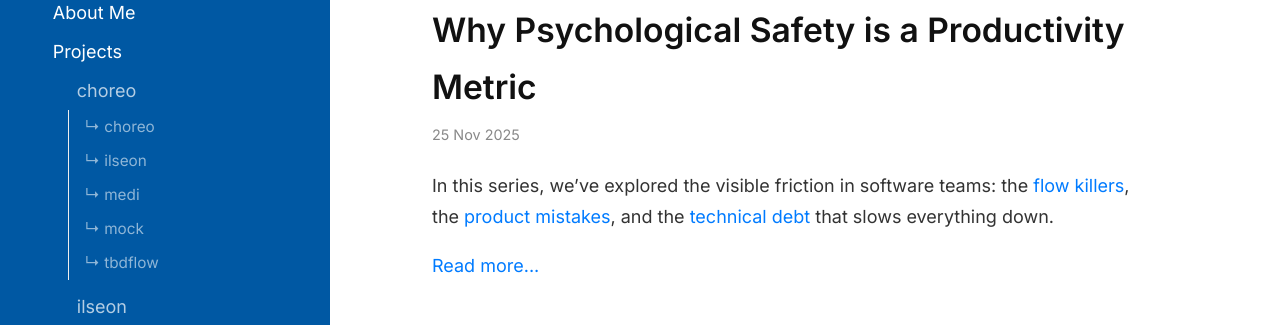
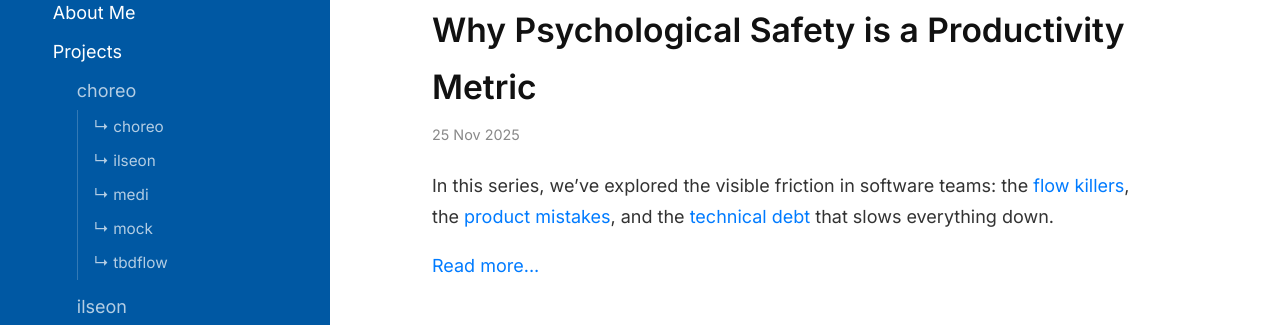
Before and after one commit to cladam/cladam.github.io, a Jekyll site: the page built from index.html, in a window 1280 px wide and 900 px high, scrolled down 421 px. Shown: the part 571-896 px from the top of the window. Built offline with Jekyll 4.4.1, drawn with Linux system fonts in a browser that asks for light colours; the list of posts is cut into pages by our own code.

Commit message:
fix: update sidebar

```diff
--- a/_includes/sidebar.html
+++ b/_includes/sidebar.html
@@ -35,18 +34,22 @@
                 {{ project.title }}
               </a>
 
-              {% comment %}
-                Optional: Show sub-pages ONLY if we are currently looking at this project
-              {% endcomment %}
+              {% comment %} 2. Only show sub-nav if we are on this project or its children {% endcomment %}
               {% if page.url contains project.url or page.parent == project.project_id %}
-                <div class="sidebar-sub-nav" style="margin-left: 15px; border-left: 1px solid #eee;">
+
+                {% comment %} 3. Filter for children that specifically belong to THIS project_id {% endcomment %}
                 {% assign sub_pages = site.projects | where: "parent", project.project_id %}
+
+                {% if sub_pages.size > 0 %}
+                  <div class="sidebar-sub-nav">
                     {% for sub in sub_pages %}
-                    <a class="sidebar-nav-item" href="{{ sub.url | relative_url }}" style="font-size: 0.85em; opacity: 0.8;">
+                      <a class="sidebar-nav-item" href="{{ sub.url | relative_url }}">
                         ↳ {{ sub.title }}
                       </a>
                     {% endfor %}
                   </div>
+                {% endif %}
+
               {% endif %}
             {% endfor %}
         </nav>
```
Also changed, not shown: other parts of _includes/sidebar.html (+2 -3 lines). Lines whose indentation alone changed are shown as unchanged.
